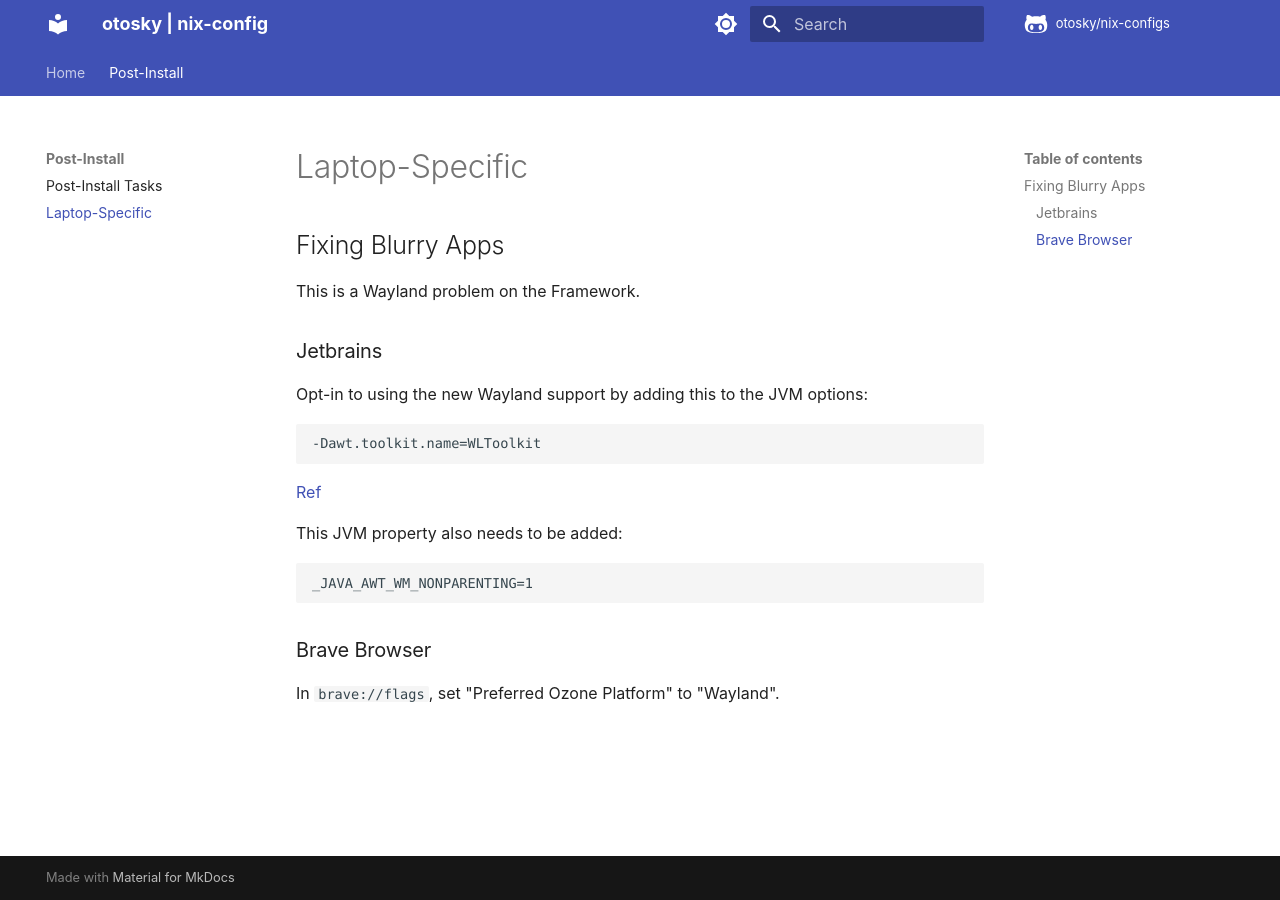
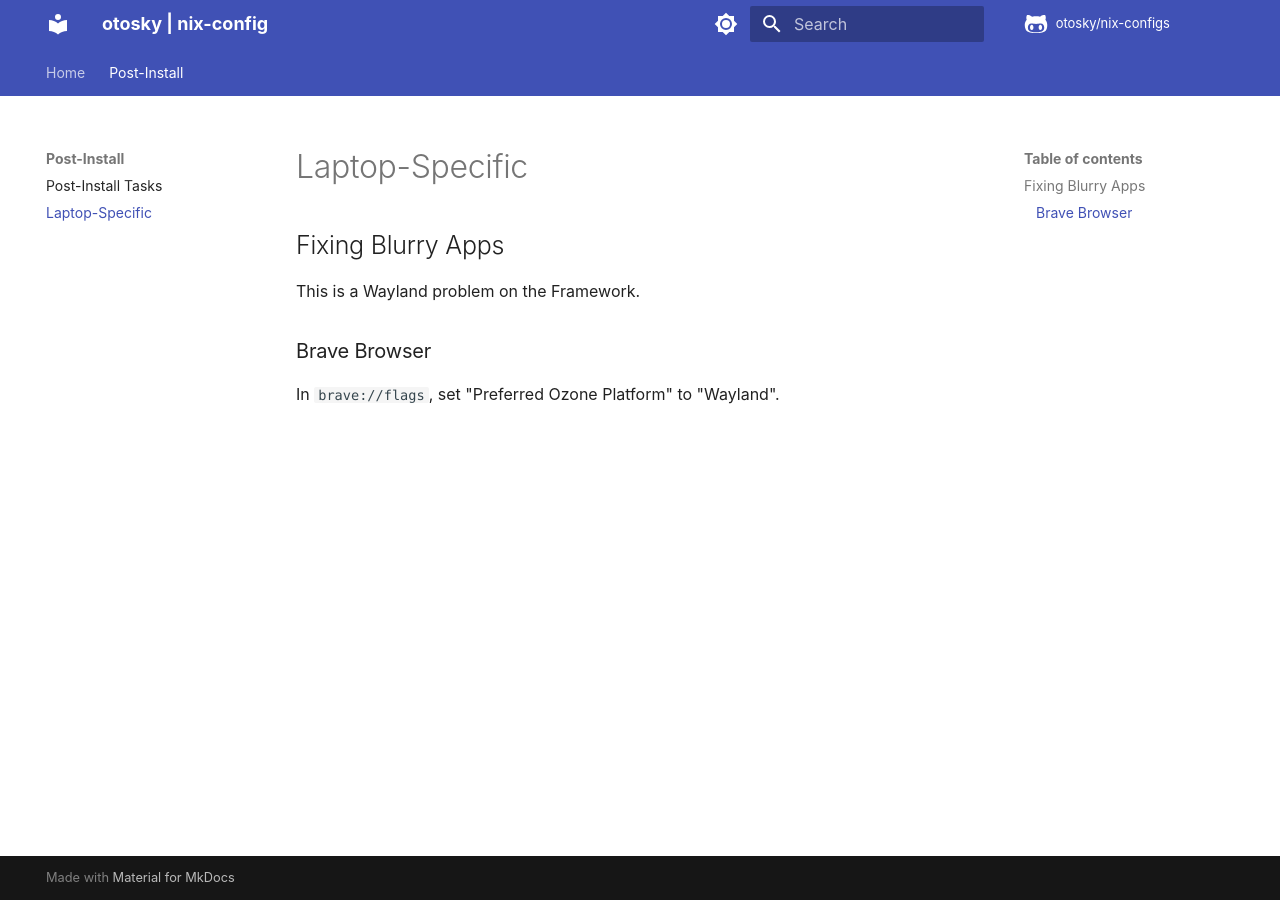
Before and after one commit to otosky/nix-config, an MkDocs documentation site: the page built from docs/post_install/laptop_specific.md, in a window 1280 px wide. Built offline with MkDocs 1.6.1 and Material for MkDocs 9.7.7, drawn with Linux system fonts in a browser that asks for light colours; comment, search, counter and statistics services are not loaded.

Commit message:
chore: remove JetBrains IDEs (#63)

````diff
--- a/docs/post_install/laptop_specific.md
+++ b/docs/post_install/laptop_specific.md
@@ -4,22 +4,6 @@
 
 This is a Wayland problem on the Framework.
 
-### Jetbrains
-
-Opt-in to using the new Wayland support by adding this to the JVM options:
-
-```
--Dawt.toolkit.name=WLToolkit
-```
-
-[Ref](https://blog.jetbrains.com/platform/2024/07/wayland-support-preview-in-2024-2/#how-to-opt-in)
-
-This JVM property also needs to be added:
-
-```
-_JAVA_AWT_WM_NONPARENTING=1
-```
-
 ### Brave Browser
 
 In `brave://flags`, set "Preferred Ozone Platform" to "Wayland".
````
Also changed, not shown: 4 other files.
